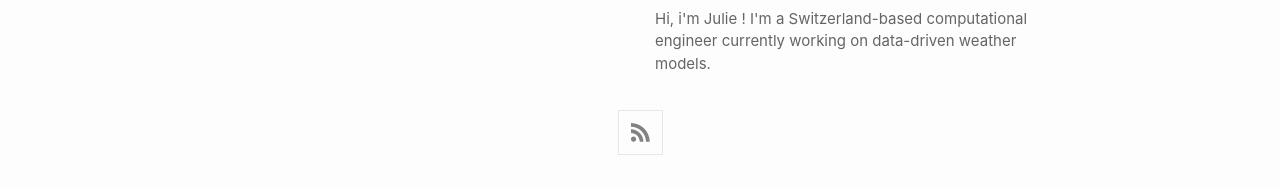
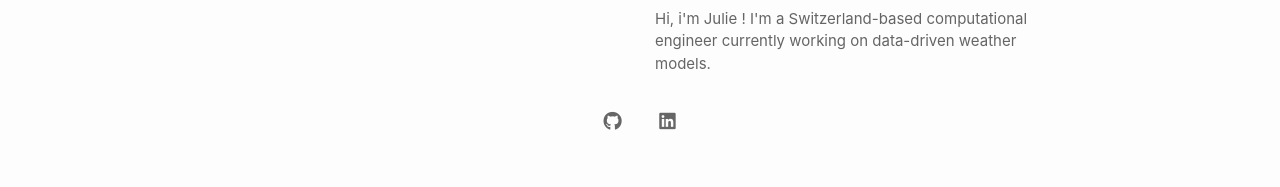
Before and after one commit to chjulie/chjulie.github.io, a Jekyll site: the page built from index.markdown, in a window 1280 px wide. Shown: the part 1079-1266 px from the top of the page. Built offline with Jekyll 4.4.1, drawn with Linux system fonts in a browser that asks for light colours; nearby versions of some CDN libraries.

Commit message:
fix: correct social icons on footer

```diff
--- a/_config.yml
+++ b/_config.yml
@@ -25,7 +25,18 @@ description: >- # this means to ignore newlines until "baseurl:"
 baseurl: "" # the subpath of your site, e.g. /blog
 url: "" # the base hostname & protocol for your site, e.g. http://example.com
 # twitter_username: jekyllrb
-github_username:  chjulie
+#github_username:  chjulie
+
+social_links:
+  - platform: github
+    title: GitHub
+    icon: github
+    url: https://github.com/chjulie
+
+  - platform: linkedin
+    title: LinkedIn
+    icon: linkedin
+    url: https://www.linkedin.com/in/juliecharlet/
 
 # Build settings
 theme: minima  # minima
--- a/_includes/footer.html
+++ b/_includes/footer.html
@@ -1,22 +1,20 @@
-<link id="fa-stylesheet" rel="stylesheet" href="https://cdn.jsdelivr.net/npm/@fortawesome/fontawesome-free@7.0.0/css/all.min.css">
-
 <footer class="site-footer h-card">
   <data class="u-url" value="{{ '/' | relative_url }}"></data>
-
+  <link rel="stylesheet" href="https://cdn.jsdelivr.net/npm/@fortawesome/fontawesome-free@6.5.2/css/all.min.css">
   <div class="wrapper">
 
     <div class="footer-col-wrapper">
       <div class="footer-col">
-      {%- if site.author %}
+        {%- if site.author %}
         <ul class="contact-list">
           {% if site.author.name -%}
-            <li class="p-name">{{ site.author.name | escape }}</li>
+          <li class="p-name">{{ site.author.name | escape }}</li>
           {% endif -%}
           {% if site.author.email -%}
-            <li><a class="u-email" href="mailto:{{ site.author.email }}">{{ site.author.email }}</a></li>
+          <li><a class="u-email" href="mailto:{{ site.author.email }}">{{ site.author.email }}</a></li>
           {%- endif %}
         </ul>
-      {%- endif %}
+        {%- endif %}
       </div>
       <div class="footer-col">
         <p>{{ site.description | escape }}</p>
--- a/_includes/social.html
+++ b/_includes/social.html
@@ -1,22 +1,14 @@
 <ul class="social-media-list">
-{%- for entry in site.minima.social_links -%}
-  <li>
-    <a rel="me" href="{{ entry.url }}" target="_blank" title="{{ entry.title }}">
-      <span class="grey fa-brands fa-{{ entry.icon }} fa-lg"></span>
-    </a>
-  </li>
-{%- endfor -%}
-{% unless site.minima.hide_site_feed_link %}
-  <li>
-    <a href="{{ site.feed.path | default: 'feed.xml' | absolute_url }}" target="_blank" title="Subscribe to syndication feed">
-      <svg class="svg-icon grey" viewbox="0 0 16 16">
-        <path d="M12.8 16C12.8 8.978 7.022 3.2 0 3.2V0c8.777 0 16 7.223 16 16h-3.2zM2.194
-          11.61c1.21 0 2.195.985 2.195 2.196 0 1.21-.99 2.194-2.2 2.194C.98 16 0 15.017 0
-          13.806c0-1.21.983-2.195 2.194-2.195zM10.606
-          16h-3.11c0-4.113-3.383-7.497-7.496-7.497v-3.11c5.818 0 10.606 4.79 10.606 10.607z"
-        />
-      </svg>
-    </a>
-  </li>
-{%- endunless %}
+
+  {% if site.social_links %}
+  <ul class="social-media-list">
+    {% for entry in site.social_links %}
+    <li>
+      <a rel="me" href="{{ entry.url }}" target="_blank" title="{{ entry.title }}">
+        <span class="fa-brands fa-{{ entry.icon }} fa-lg"></span>
+      </a>
+    </li>
+    {% endfor %}
+  </ul>
+  {% endif %}
 </ul>
--- a/_layouts/base.html
+++ b/_layouts/base.html
@@ -1,4 +1,5 @@
 <!DOCTYPE html>
+
 <html lang="{{ page.lang | default: site.lang | default: 'en' }}">
 
 {%- include head.html -%}
--- a/_sass/minima/custom-styles.scss
+++ b/_sass/minima/custom-styles.scss
@@ -34,3 +34,23 @@
 .post-hero+.post-header {
     margin-top: clamp(1.5rem, 1vw, 3rem);
 }
+
+/**
+* Footer
+*/
+.site-footer .social-media-list a {
+    background: none;
+    box-shadow: none;
+    border: none;
+    padding: 0;
+    color: #666;
+    transition: color 0.2s ease-in-out;
+}
+
+.site-footer .social-media-list a:hover {
+    color: #003049;
+}
+
+.site-footer .social-media-list .grey {
+    color: inherit;
+}
```
Lines whose indentation alone changed are shown as unchanged.
